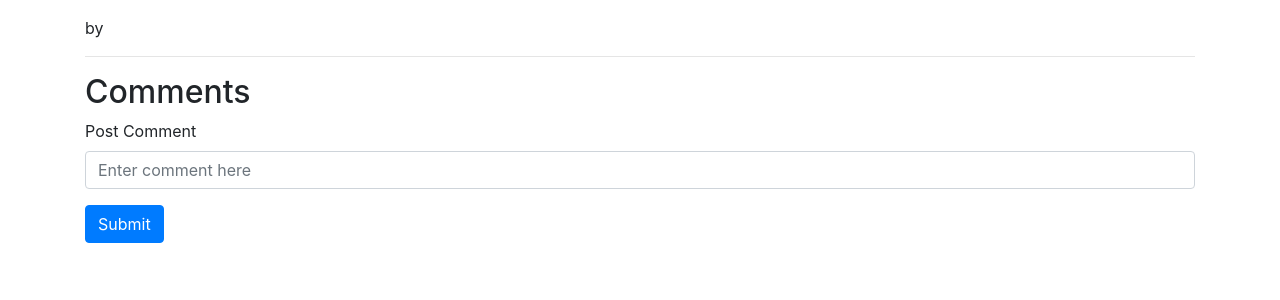
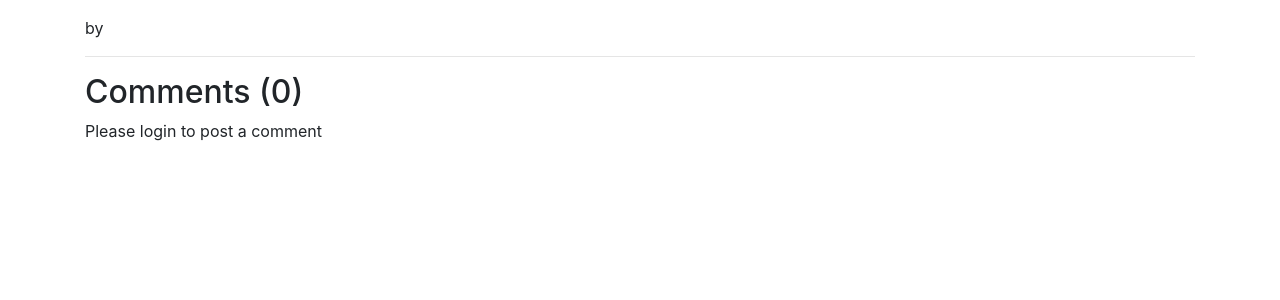
Before and after one commit to AnshikaDixit/iCoder, a Django app: page /blog/1 in a window 1280 px wide. Shown: the part 56-356 px from the top of the page. Run offline with Django 5.2, Linux system fonts and the light colour scheme; data that the repository does not hold is empty; some libraries are stand-ins or nearby versions.

Commit message:
FIXED --> Restricetd logged out users

```diff
--- a/iCoder/settings.py
+++ b/iCoder/settings.py
@@ -45,6 +45,7 @@
     'django.contrib.staticfiles',
     'home.apps.HomeConfig',
     'blog.apps.BlogConfig',
+    'django.contrib.humanize',
 ]
 
 MIDDLEWARE = [
--- a/templates/blog/blog_post.html
+++ b/templates/blog/blog_post.html
@@ -1,6 +1,7 @@
 {% extends 'base.html' %}
 {% block title %} Blogpost{% endblock title %}
 {% block body %}
+{% load humanize %}
 <div class="container my-3">
     <h2 class="blog-post-title">{{post.title}}</h2>
     <p class="blog-post-meta">{{post.timeStamp}} by <a href="/about">{{post.author}}</a></p>
@@ -8,7 +9,9 @@
     <hr>
 </div>
 <div class="container">
-    <h2> Comments</h2>
+    <h2> Comments ({{comments.count}})</h2>
+    <div class="my-2">
+        {% if user.is_authenticated %}
         <form action="/blog/postComment" method="post">
             {% csrf_token %}
             <div class="form-group">
@@ -18,13 +21,16 @@
             <input type="hidden" name="postSno" value="{{post.sno}}">
             <button type="submit" class="btn btn-primary">Submit</button>
         </form>
+        {% else %}
+        Please login to post a comment
+        {% endif %}
     {% for comment in comments %}
     <div class="row my-3">
         <div class="col-md-1  ">
         <img class="rounded mx-auto d-block w-100 p-2" src="/static/img/user.jpg"  alt="user">
         </div>
         <div class="col-md-11 ">
-        <b> {{comment.user.username}} </b> at {{comment.timestamp}}
+            <b> {{comment.user.username}} </b> <span class="badge badge-secondary ">{{comment.timestamp| naturaltime}}</span>
         <div>   {{comment.comment}} </div>
     </div>
     </div>
```
Lines whose indentation alone changed are shown as unchanged.
